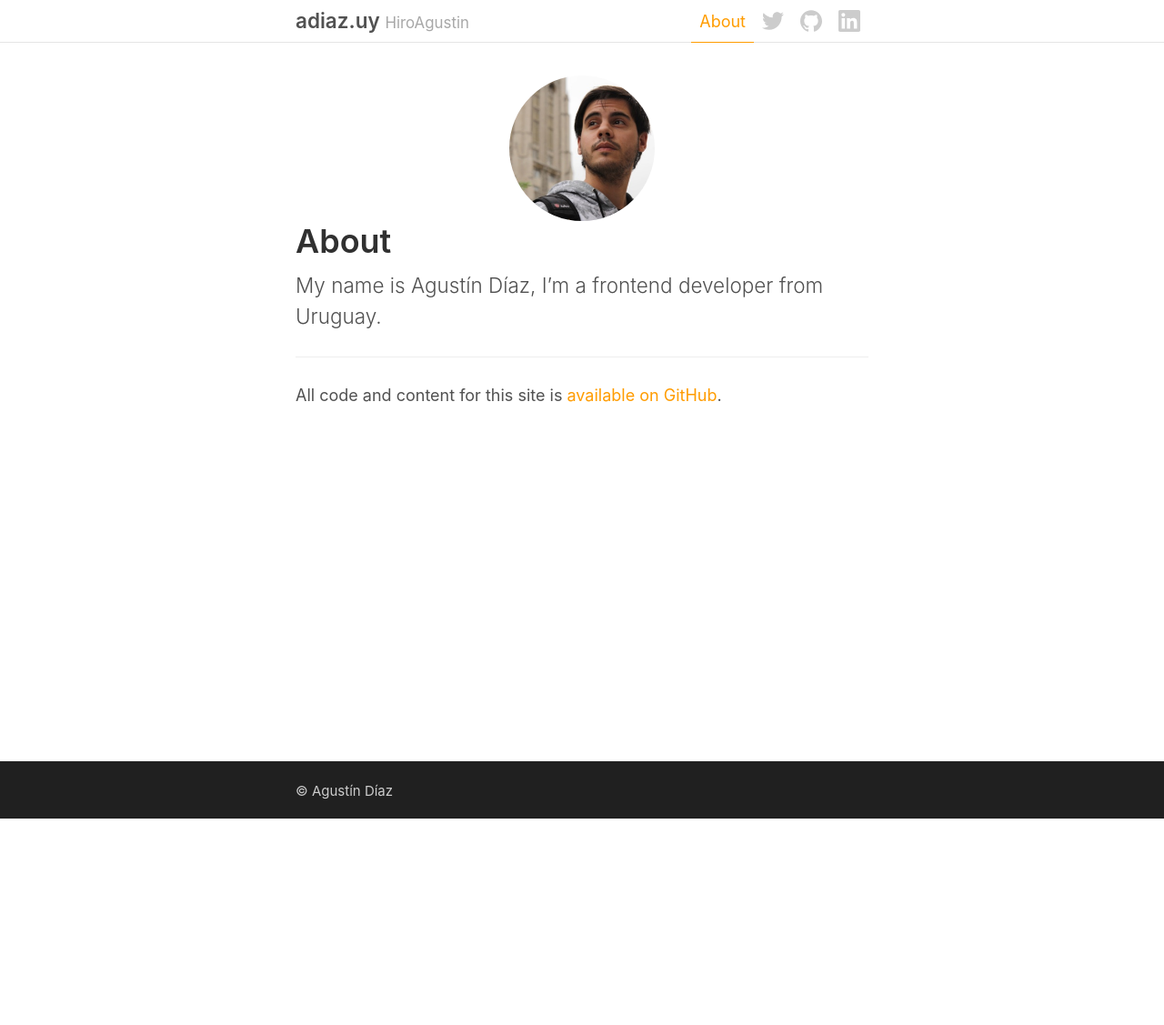
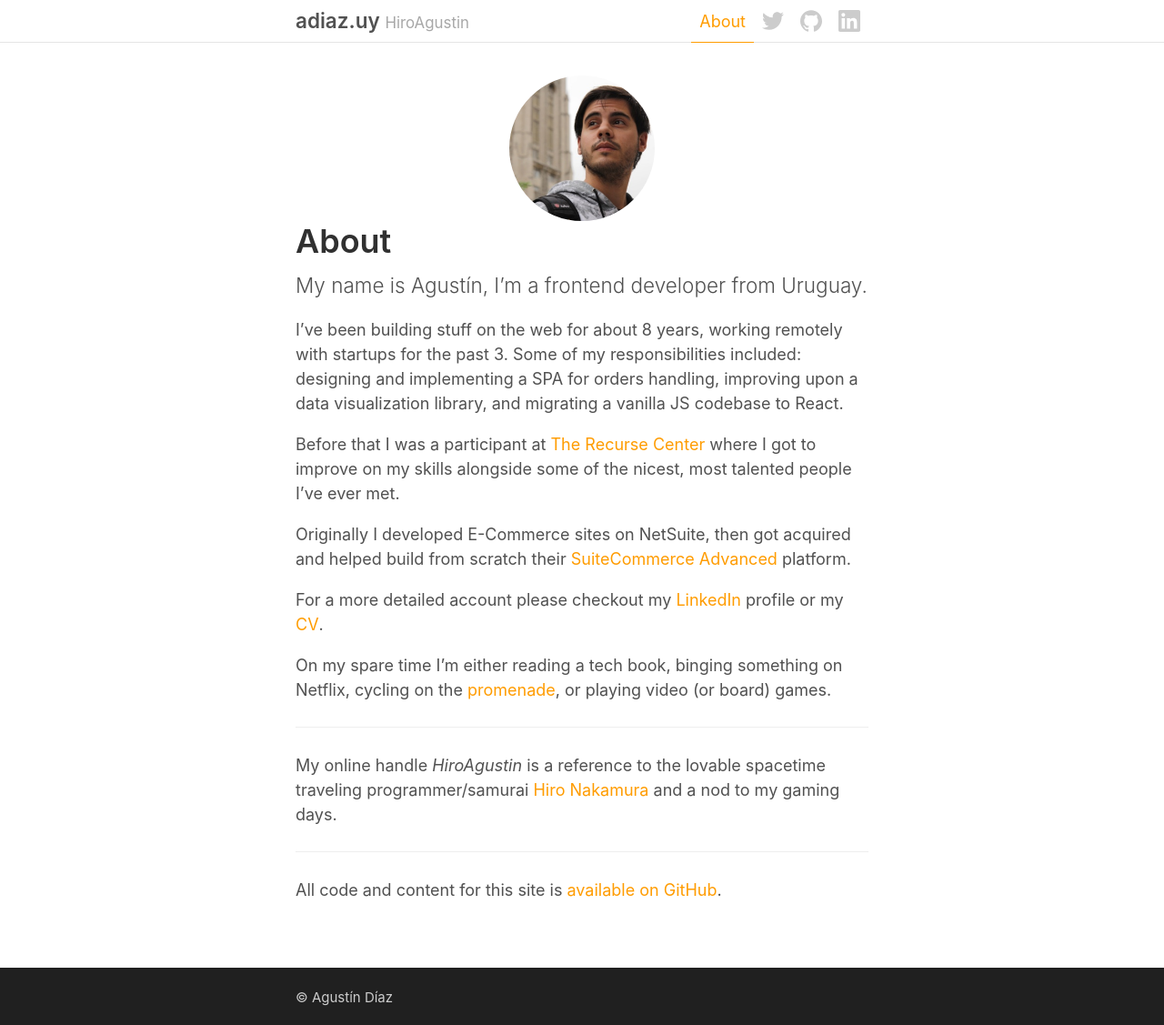
Before and after one commit to HiroAgustin/adiaz.uy-legacy, a Jekyll site: the page built from about.md, in a window 1280 px wide. Shown: the whole page at 91% size. Built offline with Jekyll 4.4.1, drawn with Linux system fonts in a browser that asks for light colours; nearby versions of some CDN libraries; before the commit the page ends 900 px from its top, so only the background shows below that.

Commit message:
Finish about page.

```diff
--- a/_layouts/about.html
+++ b/_layouts/about.html
@@ -4,6 +4,6 @@ layout: default
 <article class="Page">
   <img class="d-block m-auto round" src="/public/Avatar.jpg" alt="Agustín Díaz" width="160" height="160">
   <h1 class="Page__Title">{{ page.title }}</h1>
-  <p class="lead">My name is Agustín Díaz, I’m a frontend developer from Uruguay.</p>
+  <p class="lead">My name is Agustín, I’m a frontend developer from Uruguay.</p>
   {{ content }}
 </article>
--- a/about.md
+++ b/about.md
@@ -2,8 +2,21 @@
 layout: about
 title: About
 ---
+I’ve been building stuff on the web for about 8 years, working remotely with startups for the past 3. Some of my responsibilities included: designing and implementing a SPA for orders handling, improving upon a data visualization library, and migrating a vanilla JS codebase to React.
 
+Before that I was a participant at [The Recurse Center](https://www.recurse.com/) where I got to improve on my skills alongside some of the nicest, most talented people I’ve ever met.
 
+Originally I developed E-Commerce sites on NetSuite, then got acquired and helped build from scratch their [SuiteCommerce Advanced](http://www.netsuite.com/portal/products/suitecommerce.shtml) platform.
+
+For a more detailed account please checkout my [LinkedIn](https://www.linkedin.com/in/HiroAgustin/en/) profile or my [CV](/Resume.pdf).
+
+<!-- <p class="Message">I’m currently looking for the opportunity to join a new team full-time.</p> -->
+
+On my spare time I’m either reading a tech book, binging something on Netflix, cycling on the [promenade](https://www.tripadvisor.com/ShowUserReviews-g294323-d2233045-r196103509-Rambla_de_Montevideo-Montevideo_Montevideo_Department.html), or playing video (or board) games.
+
+***
+
+My online handle *HiroAgustin* is a reference to the lovable spacetime traveling programmer/samurai [Hiro Nakamura](https://en.wikipedia.org/wiki/Hiro_Nakamura) and a nod to my gaming days.
 
 ***
 
```
